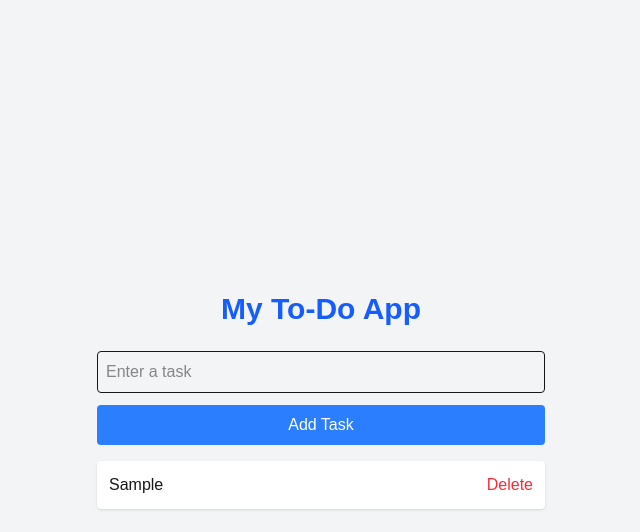
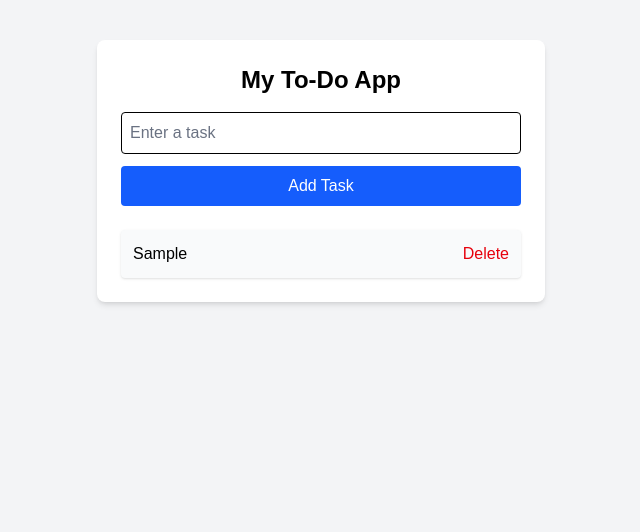
Before and after one commit to awwalu02/todo, a Next.js app: page / in a window 1280 px wide. Both pictures are taken after typing "Sample" into the empty fields and a click on the button "Add Task". Shown: the top 532 px of the page, without its empty margins (319-959 px from the left). Built offline with nearby package versions, Linux system fonts and the light colour scheme.

Commit message:
made it visible

```diff
--- a/src/app/todo.tsx
+++ b/src/app/todo.tsx
@@ -8,9 +8,7 @@ export default function TodoApp() {
 
   useEffect(() => {
     const stored = localStorage.getItem('todos');
-    if (stored) {
-      setTodos(JSON.parse(stored));
-    }
+    if (stored) setTodos(JSON.parse(stored));
   }, []);
 
   useEffect(() => {
@@ -18,39 +16,49 @@ export default function TodoApp() {
   }, [todos]);
 
   const addTodo = () => {
-    if (!input.trim()) return;
+    if (input.trim()) {
       setTodos([...todos, input.trim()]);
       setInput('');
+    }
   };
 
   const deleteTodo = (index: number) => {
-    const updated = todos.filter((_, i) => i !== index);
-    setTodos(updated);
+    const newTodos = [...todos];
+    newTodos.splice(index, 1);
+    setTodos(newTodos);
   };
 
   return (
-    <div className="min-h-screen bg-gray-100 flex flex-col items-center justify-center p-4">
-      <h1 className="text-3xl font-bold mb-6 text-blue-600">My To-Do App</h1>
-      <div className="w-full max-w-md">
+    <div className="bg-gray-100 px-4 pt-10 min-h-screen">
+      <div className="max-w-md mx-auto bg-white shadow-md rounded-lg p-6">
+        <h1 className="text-2xl font-bold mb-4 text-center text-black">My To-Do App</h1>
+
+        <div className="flex flex-col gap-3 mb-6">
           <input
+            type="text"
             value={input}
             onChange={(e) => setInput(e.target.value)}
-          className="w-full p-2 border rounded mb-3"
             placeholder="Enter a task"
+            className="border p-2 rounded w-full text-black placeholder-gray-500"
           />
           <button
             onClick={addTodo}
-          className="w-full bg-blue-500 text-white py-2 rounded hover:bg-blue-600 mb-4"
+            className="bg-blue-600 text-white p-2 rounded hover:bg-blue-700"
           >
             Add Task
           </button>
-        <ul className="space-y-2">
+        </div>
+
+        <ul className="space-y-3">
           {todos.map((todo, index) => (
-            <li key={index} className="bg-white p-3 rounded flex justify-between items-center shadow">
+            <li
+              key={index}
+              className="bg-gray-50 text-black p-3 rounded flex justify-between items-center shadow-sm"
+            >
               <span>{todo}</span>
               <button
                 onClick={() => deleteTodo(index)}
-                className="text-red-500 hover:text-red-700"
+                className="text-red-600 hover:text-red-800"
               >
                 Delete
               </button>
```
Lines whose indentation alone changed are shown as unchanged.
